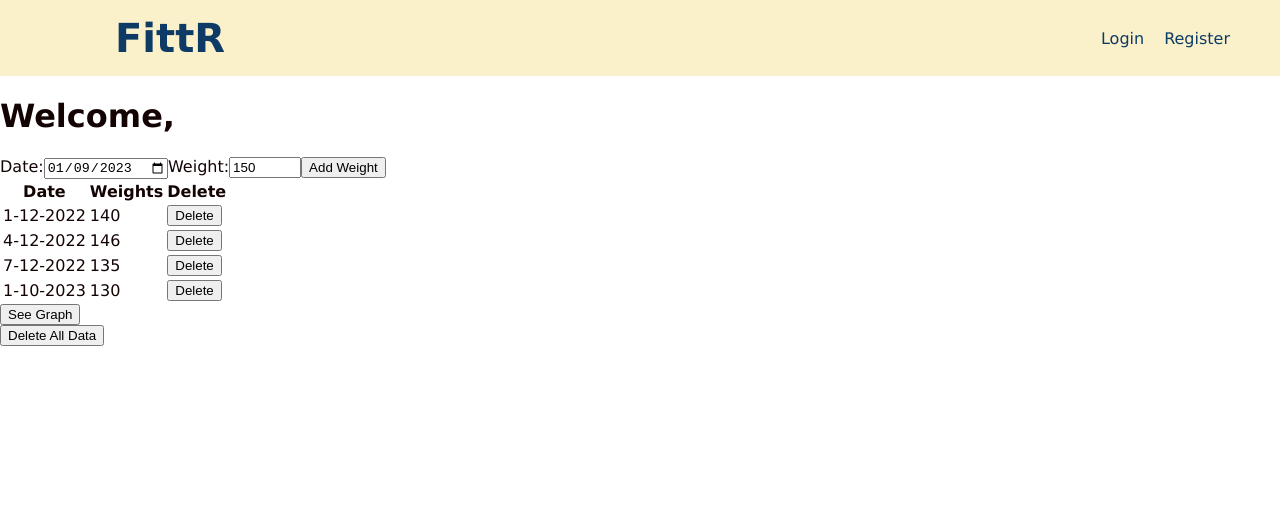
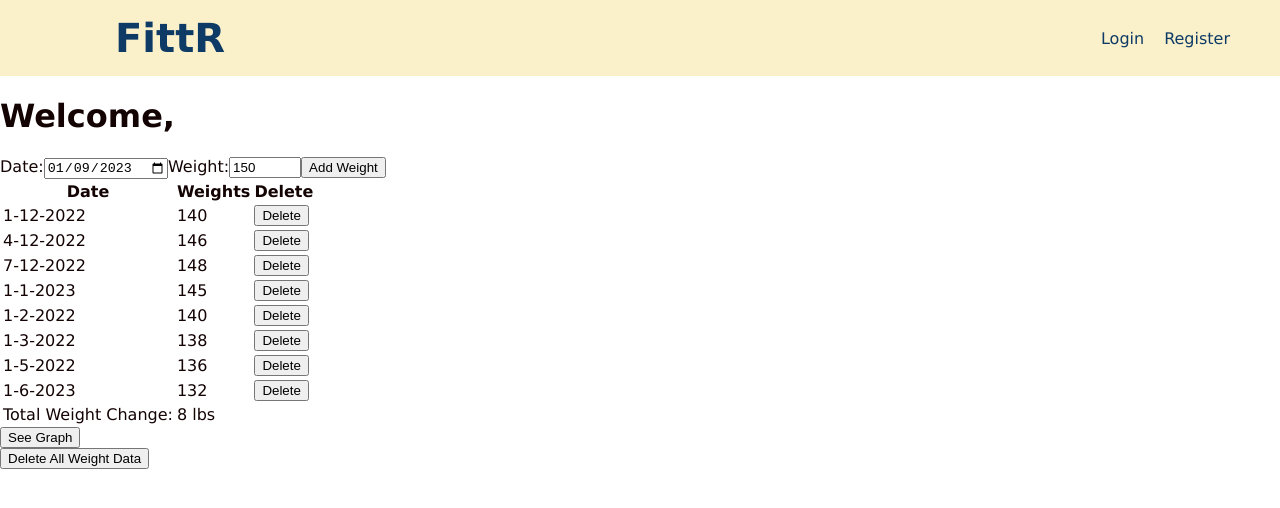
Before and after one commit to kangelopoulos/FittR-server, a React app: page /home in a window 1280 px wide. Both pictures are taken after a click on the button "See Table". Shown: the top 508 px of the page. Built offline with nearby package versions, Linux system fonts and the light colour scheme.

Commit message:
update table structure

```diff
--- a/client/components/Nav.jsx
+++ b/client/components/Nav.jsx
@@ -7,7 +7,7 @@ const Nav = () => {
     <nav>
       <h1>FittR</h1>
       <div className="links">
-        <Link to='/login' className="nav-link">Login</Link>
+        <Link to='/' className="nav-link">Login</Link>
         <Link to='/register' className="nav-link">Register</Link>
       </div>
     </nav>
--- a/client/components/Table.jsx
+++ b/client/components/Table.jsx
@@ -5,20 +5,30 @@ const Table = ({ weights }) => {
   return (
     <div id="table">
       <table>
+        <thead>
           <tr>
             <th>Date</th>
             <th>Weights</th>
             <th>Delete</th>
           </tr>
+        </thead>
+        <tbody>
           {weights.map((weight, i) => {
             return (
               <tr key={`${weight.number}_${i}`}>
                 <td>{`${weight.date.getUTCMonth()+1}-${weight.date.getUTCDate()}-${weight.date.getUTCFullYear()}`}</td>
                 <td>{weight.weight}</td>
-              <td><button>Delete</button></td>
+                <td><button className="warning">Delete</button></td>
               </tr>
             )
           })}
+        </tbody>
+        <tfoot>
+          <tr>
+            <td>Total Weight Change:</td>
+            <td>{weights[0].weight - weights[weights.length-1].weight} lbs</td>
+          </tr>
+        </tfoot>
       </table>
     </div>
   )
--- a/client/containers/Home.jsx
+++ b/client/containers/Home.jsx
@@ -13,8 +13,12 @@ const Home = ({ user }) => {
     setWeights([
       { date: new Date("1/12/22"), weight: 140 },
       { date: new Date("4/12/22"), weight: 146 },
-      { date: new Date("7/12/22"), weight: 135 },
-      { date: new Date("1/10/23"), weight: 130 }
+      { date: new Date("7/12/22"), weight: 148 },
+      { date: new Date("1/1/23"), weight: 145 },
+      { date: new Date("1/2/22"), weight: 140 },
+      { date: new Date("1/3/22"), weight: 138 },
+      { date: new Date("1/5/22"), weight: 136 },
+      { date: new Date("1/6/23"), weight: 132 },
     ])
   }, []);
 
@@ -22,7 +26,11 @@ const Home = ({ user }) => {
 
   }
 
-  const deleteWeights = () => {
+  const deleteWeight = () => {
+
+  }
+
+  const deleteAllWeights = () => {
 
   }
 
@@ -65,7 +73,7 @@ const Home = ({ user }) => {
             <button onClick={e => setIsChart(true)}>See Graph</button>
           </div>
       }
-      <button className="warning">Delete All Data</button>
+      <button className="warning">Delete All Weight Data</button>
     </div>
   )
 }
--- a/client/containers/Register.jsx
+++ b/client/containers/Register.jsx
@@ -71,7 +71,7 @@ const Register = ({ user }) => {
         />
       </form>
       <button onClick={handleSubmit} type="submit">Submit</button>
-      <Message error={err} message={msg}/>
+      <Message message={msg}/>
     </div>
   )
 }
```
Lines whose indentation alone changed are shown as unchanged.
